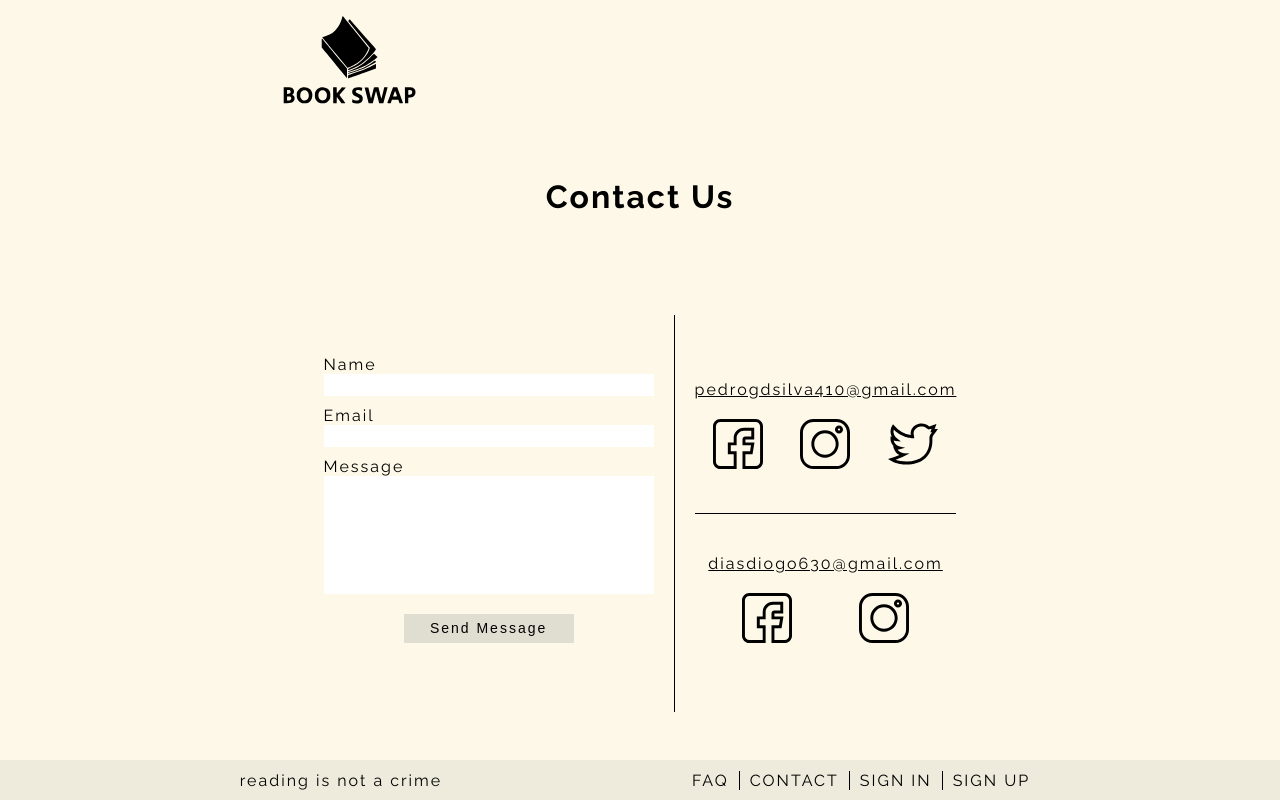
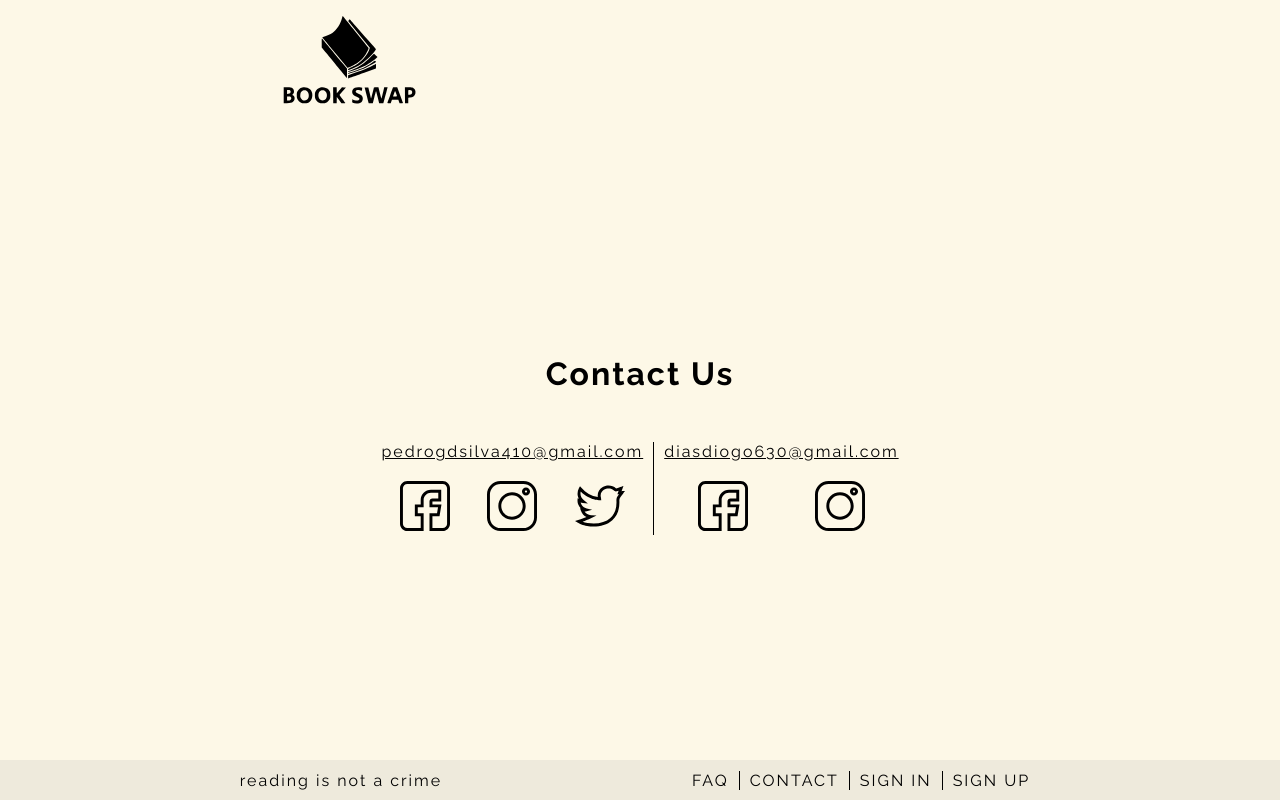
Before and after one commit to pedrosilva410/bookswap-web, a React (Create React App) app: page /contact in a window 1280 px wide. Built offline with nearby package versions, Linux system fonts and the light colour scheme.

Commit message:
little fixes and feat: profile from anywhere

```diff
--- a/src/components/Header/index.jsx
+++ b/src/components/Header/index.jsx
@@ -1,14 +1,26 @@
-import React from 'react';
-import logo from '../../assets/SVG/bookSwapLogo.svg'
-import './styles.css'
-import { Link } from 'react-router-dom';
+import React from "react";
+import logo from "../../assets/SVG/bookSwapLogo.svg";
+import "./styles.css";
+import { Link } from "react-router-dom";
+import UserInfo from "../../components/UserInfo";
 
 export default function Header() {
-    return(
-        <header>
-            <Link to="/" >
-            <img className='logo' src={logo} alt="Book Swap Logo"/>
-            </Link>
-        </header>
-    )
+  if (localStorage.length > 1) {
+    return (
+      <header>
+        <UserInfo />
+        <Link to="/">
+          <img className="logo" src={logo} alt="Book Swap Logo" />
+        </Link>
+      </header>
+    );
+  } else {
+    return (
+      <header>
+        <Link to="/">
+          <img className="logo" src={logo} alt="Book Swap Logo" />
+        </Link>
+      </header>
+    );
+  }
 }
--- /dev/null
+++ b/src/components/UserInfo/index.jsx
@@ -0,0 +1,16 @@
+import React from "react";
+import "./styles.css";
+import userImg from "../../assets/SVG/account.svg";
+import { Link } from "react-router-dom";
+
+export default function UserInfo() {
+  return (
+    <div className="userInfo">
+      <button className="trade__button">Trade Book</button>
+      <p className="userName">{localStorage.getItem("email")}</p>
+      <Link to="/profile">
+        <img className="userImgHome" alt="user" src={userImg} />
+      </Link>
+    </div>
+  );
+}
--- /dev/null
+++ b/src/components/UserInfo/styles.css
@@ -0,0 +1,35 @@
+.userInfo{
+    width:320px;
+    height: 60px;
+    display: flex;
+    justify-content: space-between;
+    align-items: center;
+    position: absolute;
+    top:35px;
+    right:280px
+}
+
+.trade__button{
+    height: 35px;
+    width: 140px;
+    background-color: #ded9cc;
+    font-size: 16px;
+    cursor: pointer;
+    transition: all .4s;
+}
+
+.trade__button:hover{
+background-color: #c8c3b7;
+}
+
+.userName{
+    text-align: right;
+    width: 80px;
+    font-size: 16px;
+    margin-left: 30px;
+}
+
+.userImgHome{
+    width: 60px;
+    height: 60px;
+}
--- a/src/pages/Contact/index.jsx
+++ b/src/pages/Contact/index.jsx
@@ -1,39 +1,80 @@
 import React from "react";
 import "./styles.css";
-import facebook from '../../assets/SVG/facebook.svg'
-import instragram from '../../assets/SVG/instagram.svg'
-import twitter from '../../assets/SVG/twitter.svg'
+import facebook from "../../assets/SVG/facebook.svg";
+import instragram from "../../assets/SVG/instagram.svg";
+import twitter from "../../assets/SVG/twitter.svg";
 
 export default function Contact() {
+
   return (
     <main>
       <h1 className="contact__title">Contact Us</h1>
-      <div className="contact__mainContent">
-        <form className="contact__form">
-          <label>Name</label>
-          <input className="contact__input"></input>
-          <label>Email</label>
-          <input className="contact__input"></input>
-          <label>Message</label>
-          <textarea className="contact__textarea"></textarea>
-          <button className="contatct__button">Send Message</button>
-        </form>
-
       <div className="contact__dev">
         <div className="devPedro">
-            <a href="mailto:pedrogdsilva410@gmail.com">pedrogdsilva410@gmail.com</a>
+          <a href="mailto:pedrogdsilva410@gmail.com">
+            pedrogdsilva410@gmail.com
+          </a>
           <div className="socialMedia">
-            <a target="_blank" rel="noopener noreferrer" href="https://www.facebook.com/pedrogdsilva"><img className="socialMediaImg" src={facebook} alt="social media" /></a>
-            <a target="_blank" rel="noopener noreferrer" href="https://www.instagram.com/pedrogdsilva/"><img className="socialMediaImg" src={instragram} alt="social media" /></a>
-            <a target="_blank" rel="noopener noreferrer" href="https://twitter.com/pedrogdsilva410"><img className="socialMediaImg" src={twitter} alt="social media" /></a>
+            <a
+              target="_blank"
+              rel="noopener noreferrer"
+              href="https://www.facebook.com/pedrogdsilva"
+            >
+              <img
+                className="socialMediaImg"
+                src={facebook}
+                alt="social media"
+              />
+            </a>
+            <a
+              target="_blank"
+              rel="noopener noreferrer"
+              href="https://www.instagram.com/pedrogdsilva/"
+            >
+              <img
+                className="socialMediaImg"
+                src={instragram}
+                alt="social media"
+              />
+            </a>
+            <a
+              target="_blank"
+              rel="noopener noreferrer"
+              href="https://twitter.com/pedrogdsilva410"
+            >
+              <img
+                className="socialMediaImg"
+                src={twitter}
+                alt="social media"
+              />
+            </a>
           </div>
         </div>
         <div className="devDiogo">
           <a href="mailto:diasdiogo630@gmail.com">diasdiogo630@gmail.com</a>
           <div className="socialMedia">
-            <a target="_blank" rel="noopener noreferrer" href="https://www.facebook.com/diogofdias"><img className="socialMediaImg" src={facebook} alt="social media" /></a>
-            <a target="_blank" rel="noopener noreferrer" href="https://www.instagram.com/_dfrd_01/"><img className="socialMediaImg" src={instragram} alt="social media" /></a>
-            </div>
+            <a
+              target="_blank"
+              rel="noopener noreferrer"
+              href="https://www.facebook.com/diogofdias"
+            >
+              <img
+                className="socialMediaImg"
+                src={facebook}
+                alt="social media"
+              />
+            </a>
+            <a
+              target="_blank"
+              rel="noopener noreferrer"
+              href="https://www.instagram.com/_dfrd_01/"
+            >
+              <img
+                className="socialMediaImg"
+                src={instragram}
+                alt="social media"
+              />
+            </a>
           </div>
         </div>
       </div>
--- a/src/pages/Contact/styles.css
+++ b/src/pages/Contact/styles.css
@@ -1,4 +1,4 @@
-.contact__form{
+.contact__form {
   display: flex;
   flex-direction: column;
   align-items: center;
@@ -9,70 +9,67 @@
   height: 60%;
 }
 
-.contact__mainContent{
+.contact__mainContent {
   display: flex;
 }
 
-.contact__dev{
+.contact__dev {
   display: flex;
-flex-direction: column;
   align-items: center;
-margin-top: 100px;
-padding-left: 20px;
-border-left: 1px solid black;
   justify-content: center;
 }
 
-.socialMedia{
+.socialMedia {
   display: flex;
   width: 100%;
   justify-content: space-around;
 }
 
-.socialMediaImg{
+.socialMediaImg {
   margin-top: 20px;
   width: 50px;
   height: 50px;
 }
-a{
+a {
   color: black;
   text-decoration: underline;
 }
 
-label{
+label {
   width: 100%;
   text-align: left;
   margin-top: 10px;
 }
 
-.contact__input{
+.contact__input {
   width: 320px;
   height: 30px;
   font-size: 14px;
   padding-left: 10px;
 }
 
-.contact__textarea{
+.contact__textarea {
   resize: none;
-    width:320px ;
-    height:160px ;
+  width: 320px;
+  height: 160px;
   padding-left: 10px;
   margin-bottom: 20px;
 }
 
-.devPedro{
-padding-bottom: 40px;
-border-bottom: 1px solid black;
+.devPedro {
+  margin-top: 50px;
+  padding-right: 10px;
+  border-right: 1px solid black;
 }
 
-.devDiogo{
-    padding-top: 40px;
+.devDiogo {
+  padding-top: 50px;
+  padding-left: 10px;
 }
 
-.contatct__button{
+.contatct__button {
   width: 170px;
   height: 40px;
   font-size: 14px;
   background-color: #e0ddd1;
-
 }
--- a/src/pages/Home/index.jsx
+++ b/src/pages/Home/index.jsx
@@ -1,41 +1,8 @@
 import React from "react";
 import "./styles.css";
 import search from "../../assets/SVG/search.svg";
-import userImg from '../../assets/SVG/account.svg'
 
 export default function Home() {
-
-  if (localStorage.length > 1) {
-    return (
-      <main>
-          <div className='userInfo'>
-              <button className='trade__button'>Trade Book</button>
-              <p className='userName'>{localStorage.getItem('email')}</p>
-              <img className='userImgHome' alt='user' src={userImg}/>
-          </div>
-
-        <section className="section1">
-          <form className="home__form">
-            <input
-              placeholder="Seach Book"
-              className="search__input"
-              type="text"
-            />
-            <input
-              placeholder="Location"
-              className="location__input"
-              type="select"
-            />
-            <div className="vline"></div>
-            <button className="search__btn">
-              <img className="search__img" src={search} alt="search button" />
-            </button>
-          </form>
-          <p className="p__cat">categories</p>
-        </section>
-      </main>
-    );
-  } else {
   return (
     <main>
       <section className="section1">
@@ -60,4 +27,3 @@ export default function Home() {
     </main>
   );
 }
-}
--- a/src/pages/Home/styles.css
+++ b/src/pages/Home/styles.css
@@ -75,44 +75,3 @@ background-color: white;
     text-align: center;
     padding-top: 50px;
 }
-
-
-/*
-user info
-*/
-
-.userInfo{
-    width:320px;
-    height: 60px;
-    display: flex;
-    justify-content: space-between;
-    align-items: center;
-    position: absolute;
-    top:35px;
-    right:280px
-}
-
-.trade__button{
-    height: 35px;
-    width: 140px;
-    background-color: #ded9cc;
-    font-size: 16px;
-    cursor: pointer;
-    transition: all .4s;
-}
-
-.trade__button:hover{
-background-color: #c8c3b7;
-}
-
-.userName{
-    text-align: right;
-    width: 80px;
-    font-size: 16px;
-    margin-left: 30px;
-}
-
-.userImgHome{
-    width: 60px;
-    height: 60px;
-}
--- a/src/pages/Profile/index.jsx
+++ b/src/pages/Profile/index.jsx
@@ -5,16 +5,16 @@ import './styles.css'
 export default function Profile() {
     return(
         <main>
-            <div className='userInfo'>
-                <img className='userImg' alt= 'userPhoto' src={UserPhoto}/>
-                <div className='userBox'>
-                    <div className='userText'>
-                        <h3 className='userName'>User Name</h3>
-                        <p className='userBio'>Lorem ipsum dolor sit amet consectetur adipisicing elit. Minus dolor, quos tempora soluta sequi quae perferendis suscipit beatae officia tenetur amet, nobis maxime. Sapiente maxime voluptatum aperiam. Recusandae, in ipsam.</p>
+            <div className='userInfo1'>
+                <img className='userImg1' alt= 'userPhoto1' src={UserPhoto}/>
+                <div className='userBox1'>
+                    <div className='userText1'>
+                        <h3 className='userName1'>{localStorage.getItem('email')}</h3>
+                        <p className='userBio1'>biooooooooooooooooo</p>
                     </div>
-                    <div className='userContact'>
-                        <p className='contactText'>Email: user@mail.com</p>
-                        <p className='contactText'>Phone: 911111111</p>
+                    <div className='userContact1'>
+                        <p className='contactText1'>Email: user@mail.com</p>
+                        <p className='contactText1'>Phone: 911111111</p>
                     </div>
                 </div>
             </div>
--- a/src/pages/Profile/styles.css
+++ b/src/pages/Profile/styles.css
@@ -1,30 +1,30 @@
-.userInfo{
+.userInfo1{
     display: flex;
-    margin-left: 270px;
+    margin-right: 270px;
 }
 
-.userImg{
+.userImg1{
     width: 100px;
     height: 100px;
     padding-right: 30px;
 }
 
-.userName{
+.userName1{
     font-size: 18px;
 }
 
-.userBio{
+.userBio1{
     width: 50%;
     padding-top: 20px;
     font-size: 14px;
 }
 
-.userContact{
+.userContact1{
     display: flex;
     width: 100%;
 }
 
-.contactText{
+.contactText1{
     padding-right: 30px;
     padding-top: 20px;
     font-size: 14px;
```
Lines whose indentation alone changed are shown as unchanged.
